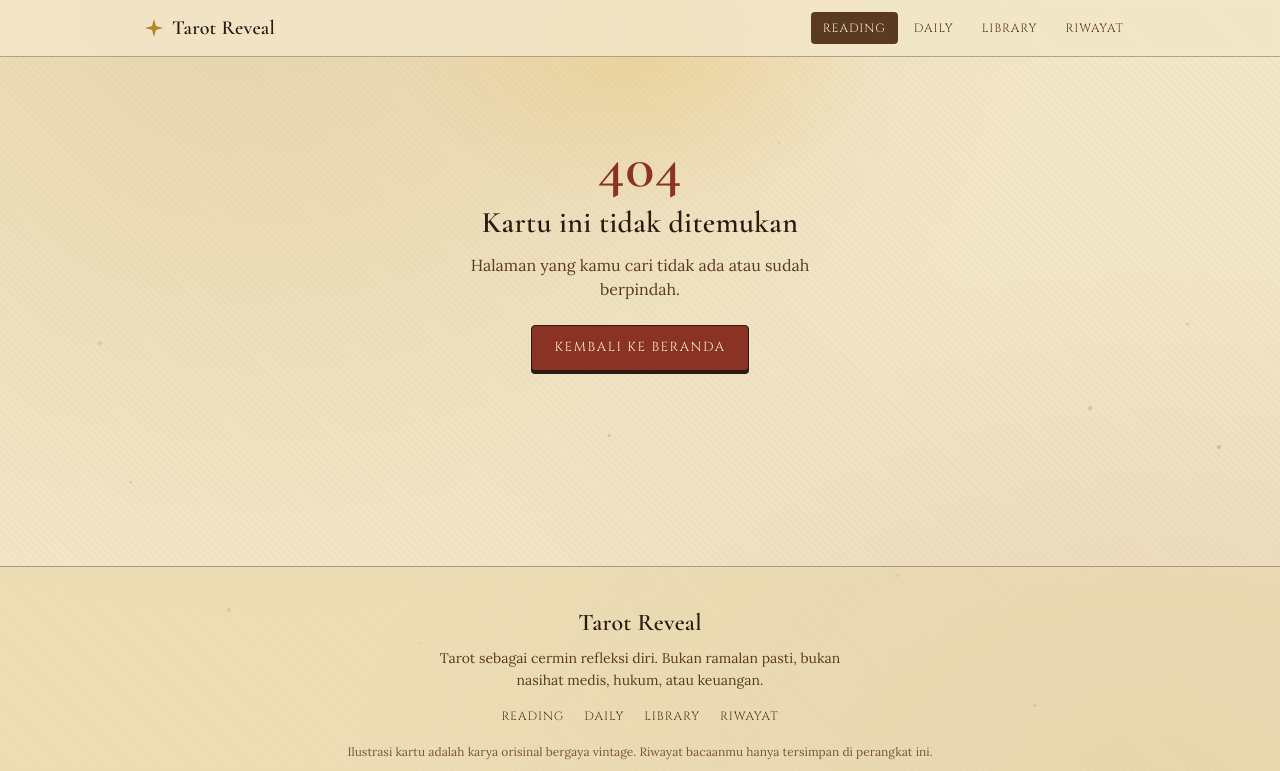
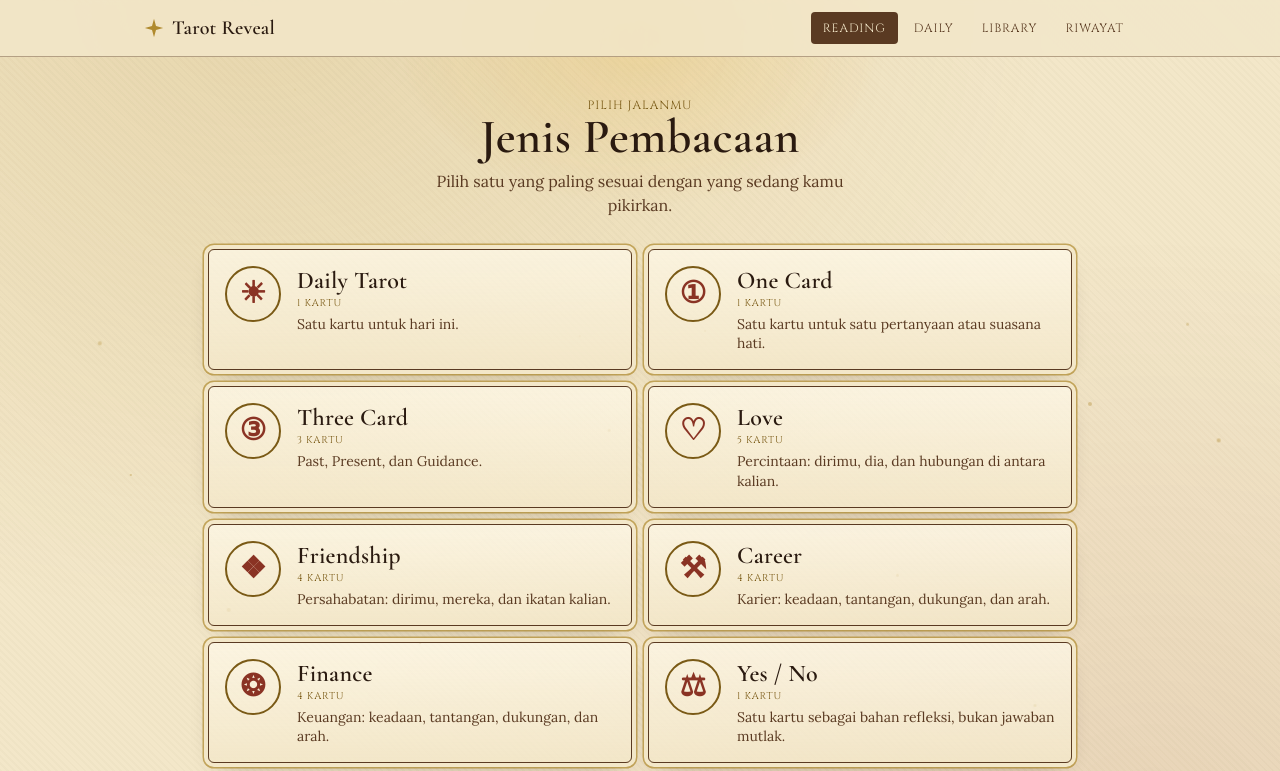
Before and after one commit to Seoukki/Seonn-tarot, a Next.js app: page /reading in a window 1280 px wide. Before the commit this address had no page. Shown: the top 771 px of the page. Built offline with nearby package versions, Linux system fonts and the light colour scheme.

Commit message:
Add ReadingMenu component for tarot readings
This file defines the ReadingMenu component, which displays a list of tarot reading options with metadata for the page.

```diff
--- /dev/null
+++ b/src/app/reading/page.js
@@ -0,0 +1,36 @@
+import Link from 'next/link';
+import { READING_MENU, SPREADS } from '@/data/spreads';
+
+export const metadata = { title: 'Pilih Pembacaan', description: 'Sepuluh jenis pembacaan tarot: Daily, One Card, Three Card, Love, Friendship, Career, Finance, Yes/No, Deep, dan Personalized.' };
+
+export default function ReadingMenu() {
+  return (
+    <div className="mx-auto max-w-4xl px-4 py-10">
+      <header className="text-center">
+        <p className="font-head text-xs uppercase tracking-[0.3em] text-gold-dark">Pilih jalanmu</p>
+        <h1 className="font-title text-4xl sm:text-5xl">Jenis Pembacaan</h1>
+        <p className="mx-auto mt-2 max-w-md text-brown">Pilih satu yang paling sesuai dengan yang sedang kamu pikirkan.</p>
+      </header>
+      <ul className="mt-8 grid gap-4 sm:grid-cols-2">
+        {READING_MENU.map((m) => {
+          const s = SPREADS[m.id];
+          const title = m.title || s.title;
+          const short = m.short || s.short;
+          const count = s ? `${s.positions.length} kartu` : '3 atau 5 kartu';
+          return (
+            <li key={m.id}>
+              <Link href={m.href} className="panel card-hover flex h-full gap-4 p-4 no-underline">
+                <span className="font-title flex h-14 w-14 shrink-0 items-center justify-center rounded-full border-2 border-gold-dark text-3xl text-wine" aria-hidden="true">{m.icon}</span>
+                <span className="min-w-0">
+                  <span className="font-title block text-2xl leading-tight text-ink">{title}</span>
+                  <span className="font-head block text-[0.62rem] uppercase tracking-[0.18em] text-gold-dark">{count}</span>
+                  <span className="mt-1 block text-sm leading-snug text-brown">{short}</span>
+                </span>
+              </Link>
+            </li>
+          );
+        })}
+      </ul>
+    </div>
+  );
+}
```
